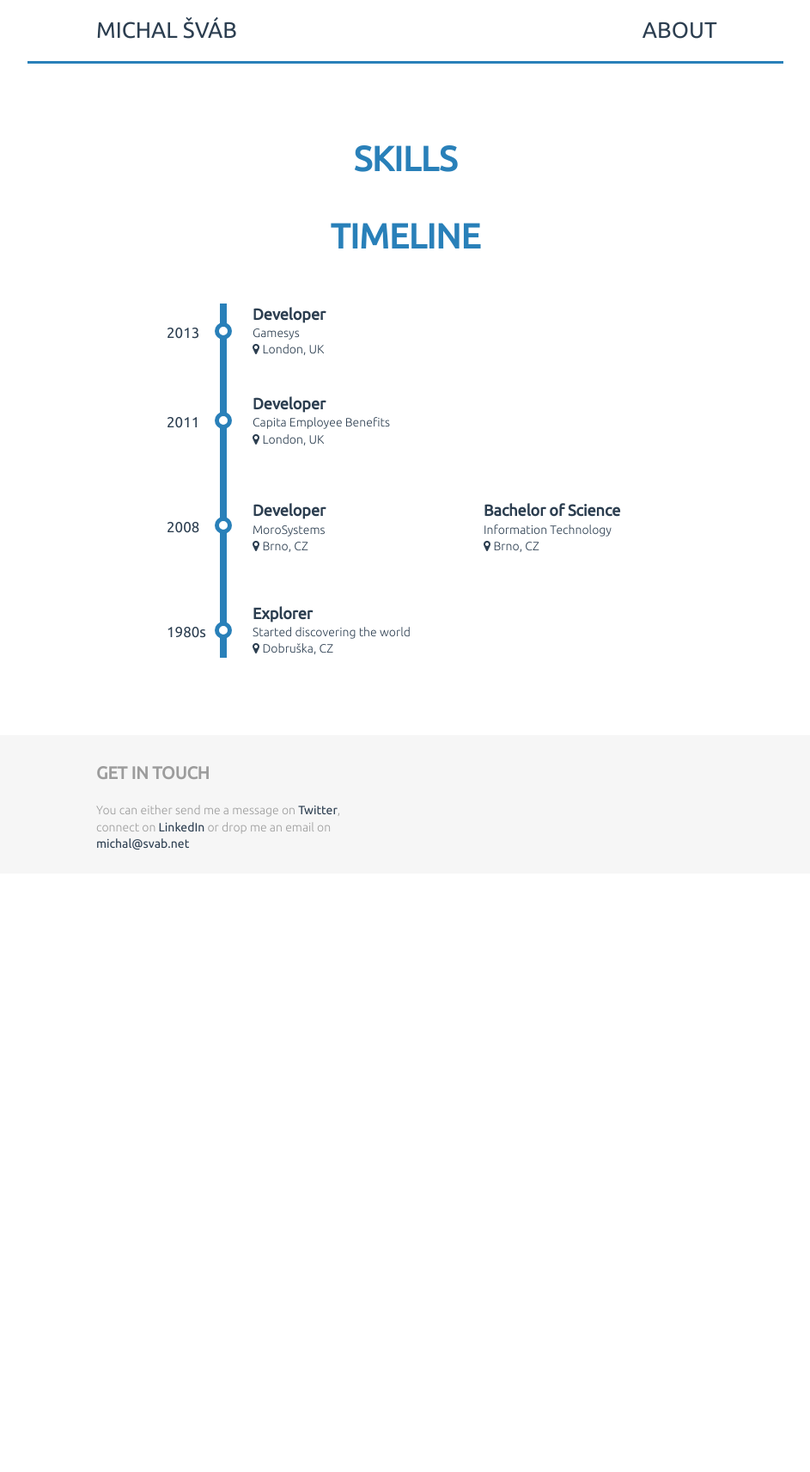
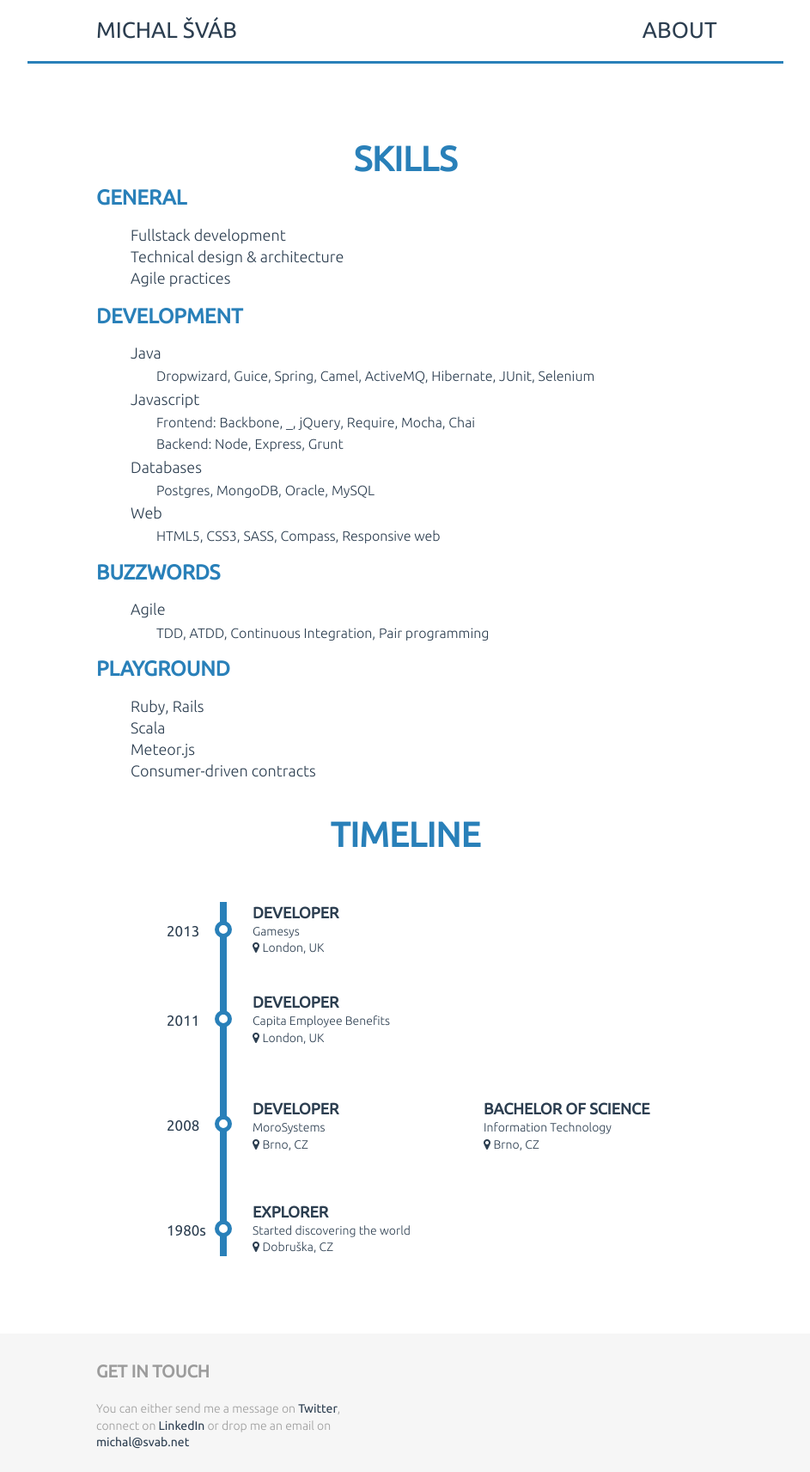
Before and after one commit to msvab/msvab.github.io, a Jekyll site: the page built from resume.html, in a window 1280 px wide. Shown: the whole page at 86% size, without its empty margins (168-1111 px from the left). Built offline with Jekyll 4.4.1, drawn with Linux system fonts in a browser that asks for light colours; Markdown is read by kramdown in place of the engine named in the settings; before the commit the page ends 1016 px from its top, so only the background shows below that.

Commit message:
added skills section to resume

```diff
--- a/Gemfile
+++ b/Gemfile
@@ -1,6 +1,6 @@
 source 'https://rubygems.org'
 
-ruby '2.1.1'
+ruby '2.1.2'
 
 gem 'jekyll-sass', '1.2.1'
 gem 'github-pages', '19'
--- a/assets/css/main.css
+++ b/assets/css/main.css
@@ -1045,33 +1045,53 @@ footer .contact {
   margin-bottom: 0;
 }
 /* line 151, /Users/msvab/dev/msvab.github.io/assets/css/_site.scss */
+.content h3 {
+  color: #2980b9;
+  text-transform: uppercase;
+  font-size: 2.4rem;
+  margin: 0;
+}
+/* line 158, /Users/msvab/dev/msvab.github.io/assets/css/_site.scss */
+.content ul {
+  list-style: none;
+}
+/* line 161, /Users/msvab/dev/msvab.github.io/assets/css/_site.scss */
+.content ul li {
+  font-size: 1.8rem;
+}
+/* line 164, /Users/msvab/dev/msvab.github.io/assets/css/_site.scss */
+.content ul li p {
+  font-size: 1.6rem;
+  margin: 0.3rem 0 0.3rem 3rem;
+}
+/* line 171, /Users/msvab/dev/msvab.github.io/assets/css/_site.scss */
 .content p {
   font-size: 2rem;
 }
-/* line 155, /Users/msvab/dev/msvab.github.io/assets/css/_site.scss */
+/* line 175, /Users/msvab/dev/msvab.github.io/assets/css/_site.scss */
 .content a, .content :link, .content :visited {
   color: #2980b9;
 }
-/* line 159, /Users/msvab/dev/msvab.github.io/assets/css/_site.scss */
+/* line 179, /Users/msvab/dev/msvab.github.io/assets/css/_site.scss */
 .content .feature {
   margin: auto;
 }
-/* line 162, /Users/msvab/dev/msvab.github.io/assets/css/_site.scss */
+/* line 182, /Users/msvab/dev/msvab.github.io/assets/css/_site.scss */
 .content .feature h2 {
   font-size: 6rem;
 }
-/* line 167, /Users/msvab/dev/msvab.github.io/assets/css/_site.scss */
+/* line 187, /Users/msvab/dev/msvab.github.io/assets/css/_site.scss */
 .content .contact-links {
   margin-top: 5rem;
 }
-/* line 170, /Users/msvab/dev/msvab.github.io/assets/css/_site.scss */
+/* line 190, /Users/msvab/dev/msvab.github.io/assets/css/_site.scss */
 .content .contact-links a {
   display: inline-block;
   width: 32.5%;
   text-align: center;
   font-size: 6rem;
 }
-/* line 176, /Users/msvab/dev/msvab.github.io/assets/css/_site.scss */
+/* line 196, /Users/msvab/dev/msvab.github.io/assets/css/_site.scss */
 .content .contact-links a.email {
   font-family: FontAwesome;
   font-style: normal;
@@ -1084,7 +1104,7 @@ footer .contact {
 .content .contact-links a.email:before {
   content: "\f0e0";
 }
-/* line 180, /Users/msvab/dev/msvab.github.io/assets/css/_site.scss */
+/* line 200, /Users/msvab/dev/msvab.github.io/assets/css/_site.scss */
 .content .contact-links a.linkedin {
   font-family: FontAwesome;
   font-style: normal;
@@ -1097,7 +1117,7 @@ footer .contact {
 .content .contact-links a.linkedin:before {
   content: "\f0e1";
 }
-/* line 184, /Users/msvab/dev/msvab.github.io/assets/css/_site.scss */
+/* line 204, /Users/msvab/dev/msvab.github.io/assets/css/_site.scss */
 .content .contact-links a.twitter {
   font-family: FontAwesome;
   font-style: normal;
--- a/resume.html
+++ b/resume.html
@@ -7,7 +7,47 @@ permalink: /resume/
 ---
 <section class="skills">
   <h2 class="text-center">Skills</h2>
+
+  <h3>General</h3>
+  <ul>
+    <li>Fullstack development</li>
+    <li>Technical design &amp; architecture</li>
+    <li>Agile practices</li>
+  </ul>
+
+  <h3>Development</h3>
+  <ul>
+    <li>Java<br>
+      <p>Dropwizard, Guice, Spring, Camel, ActiveMQ, Hibernate, JUnit, Selenium</p>
+    </li>
+    <li>Javascript<br>
+      <p>Frontend: Backbone, _, jQuery, Require, Mocha, Chai</p>
+      <p>Backend: Node, Express, Grunt</p>
+    </li>
+    <li>Databases<br>
+      <p>Postgres, MongoDB, Oracle, MySQL</p>
+    </li>
+    <li>Web<br>
+      <p>HTML5, CSS3, SASS, Compass, Responsive web</p>
+    </li>
+  </ul>
+
+  <h3>Buzzwords</h3>
+  <ul>
+    <li>Agile<br>
+      <p>TDD, ATDD, Continuous Integration, Pair programming</p>
+    </li>
+  </ul>
+
+  <h3>Playground</h3>
+  <ul>
+    <li>Ruby, Rails</li>
+    <li>Scala</li>
+    <li>Meteor.js</li>
+    <li>Consumer-driven contracts</li>
+  </ul>
 </section>
+
 <section class="timeline">
   <h2 class="text-center">Timeline</h2>
   <ul>
```
Also changed, not shown: assets/css/_site.scss (+20 -0 lines).
